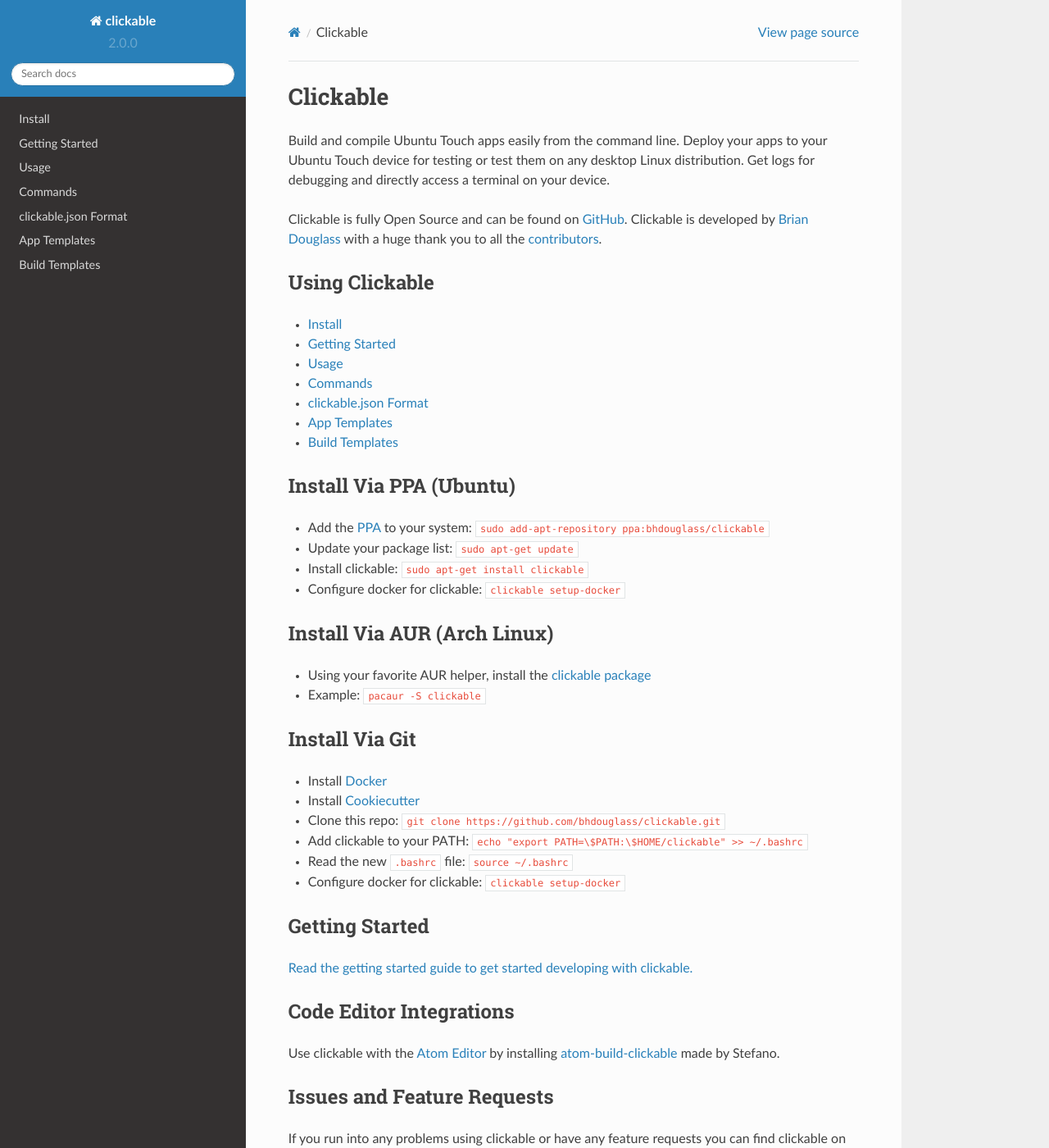
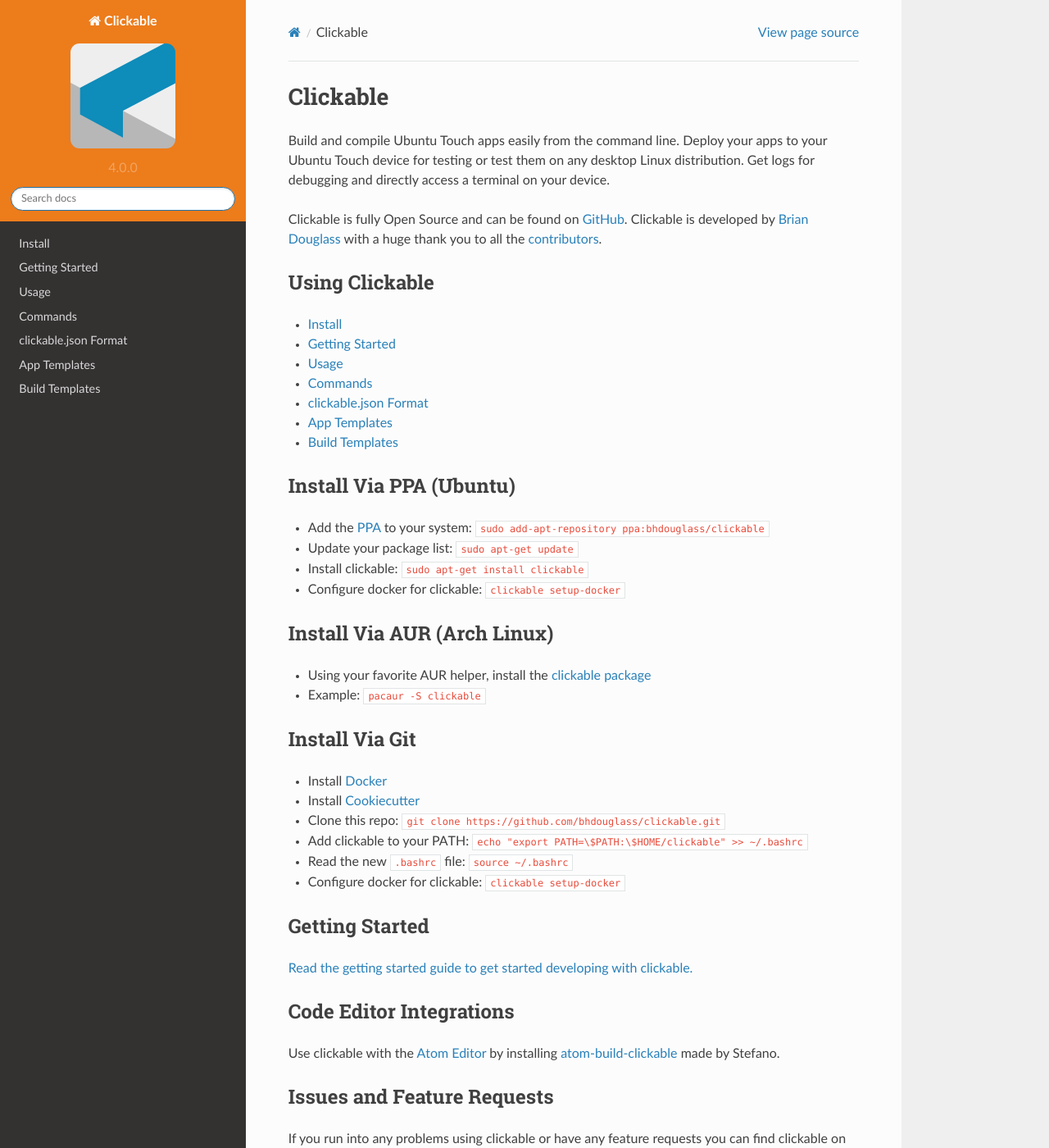
Before and after one commit to bhdouglass/clickable, a Sphinx documentation site: the page built from docs/index.rst, in a window 1280 px wide and 1400 px high. Shown: the whole window at 82% size. Built offline with Sphinx 7.4.7 and the Read the Docs theme 2.0.0, drawn with Linux system fonts in a browser that asks for light colours; some of the changed text lies outside the part shown.

Commit message:
Added new logo

```diff
--- /dev/null
+++ b/docs/_templates/layout.html
@@ -0,0 +1,12 @@
+{% extends "!layout.html" %}
+{% block extrahead %}
+    <style>
+        .wy-side-nav-search {
+            background-color: #ed7c1b;
+        }
+
+        .wy-side-nav-search>a img.logo, .wy-side-nav-search .wy-dropdown>a img.logo {
+            border-radius: 16px;
+        }
+    </style>
+{% endblock %}
--- a/docs/conf.py
+++ b/docs/conf.py
@@ -46,8 +46,8 @@
 master_doc = 'index'
 
 # General information about the project.
-project = 'clickable'
-copyright = '2017, Brian Douglass'
+project = 'Clickable'
+copyright = '2018, Brian Douglass'
 author = 'Brian Douglass'
 
 # The version info for the project you're documenting, acts as replacement for
@@ -55,9 +55,9 @@
 # built documents.
 #
 # The short X.Y version.
-version = '2.0.0'
+version = '4.0.0'
 # The full version, including alpha/beta/rc tags.
-release = '2.0.0'
+release = '4.0.0'
 
 # The language for content autogenerated by Sphinx. Refer to documentation
 # for a list of supported languages.
@@ -86,7 +86,7 @@
 import sphinx_rtd_theme
 
 html_theme = "sphinx_rtd_theme"
-
+html_logo = '_static/images/logo.png'
 html_theme_path = [sphinx_rtd_theme.get_html_theme_path()]
 
 # Theme options are theme-specific and customize the look and feel of a theme
@@ -143,7 +143,7 @@
 # (source start file, target name, title,
 #  author, documentclass [howto, manual, or own class]).
 latex_documents = [
-    (master_doc, 'clickable.tex', 'clickable Documentation',
+    (master_doc, 'clickable.tex', 'Clickable Documentation',
      'Brian Douglass', 'manual'),
 ]
 
@@ -153,7 +153,7 @@
 # One entry per manual page. List of tuples
 # (source start file, name, description, authors, manual section).
 man_pages = [
-    (master_doc, 'clickable', 'clickable Documentation',
+    (master_doc, 'Clickable', 'Clickable Documentation',
      [author], 1)
 ]
 
@@ -164,7 +164,7 @@
 # (source start file, target name, title, author,
 #  dir menu entry, description, category)
 texinfo_documents = [
-    (master_doc, 'clickable', 'clickable Documentation',
-     author, 'clickable', 'Compile, build, and deploy Ubuntu Touch click packages all from the command line.',
+    (master_doc, 'Clickable', 'Clickable Documentation',
+     author, 'Clickable', 'Compile, build, and deploy Ubuntu Touch click packages all from the command line.',
      'Miscellaneous'),
 ]
```
Also changed, not shown: docs/_static/images/logo.png (added), 2 other files.
